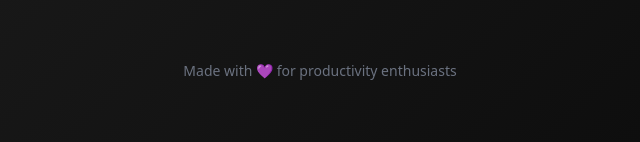
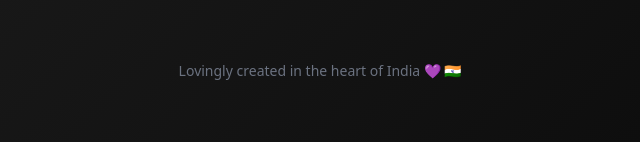
Before and after one commit to bhanu75/Taskflow-pro, a plain HTML site: page index.html in a window 1280 px wide. Shown: the part 1129-1271 px from the top of the page, 320-960 px from the left. Drawn offline with nearby package versions, Linux system fonts and the light colour scheme.

Commit message:
Update index.html

```diff
--- a/index.html
+++ b/index.html
@@ -212,7 +212,7 @@
 
     <!-- Footer -->
     <div class="text-center mt-16 pb-8">
-      <p class="text-gray-500 text-sm">Made with 💜 for productivity enthusiasts</p>
+      <p class="text-gray-500 text-sm">Lovingly created in the heart of India 💜 🇮🇳</p>
     </div>
   </div>
 
```
